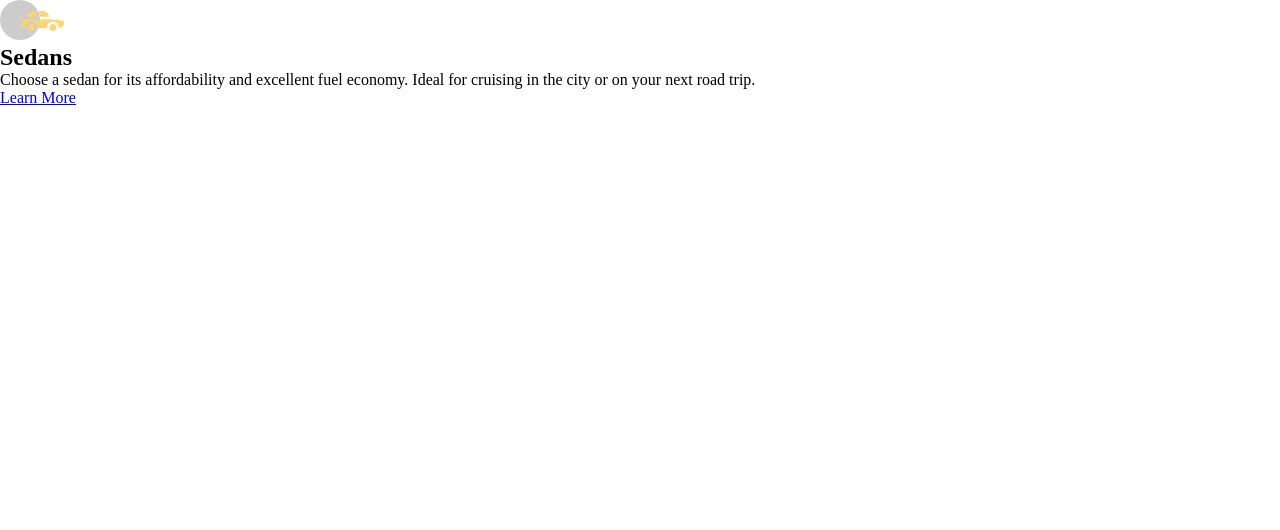
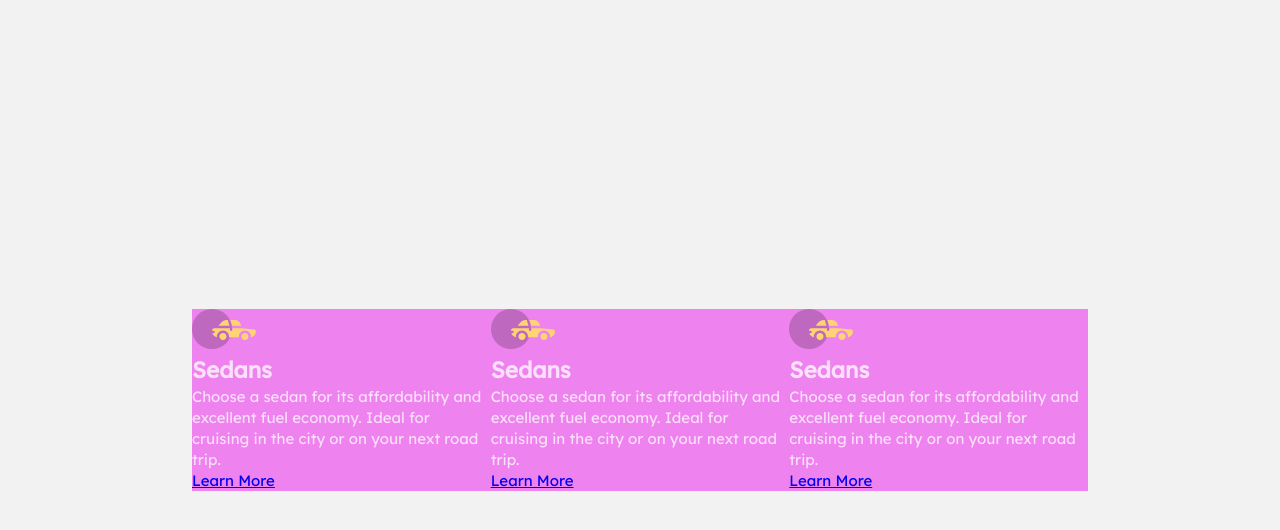
Before and after one commit to lilKriT/3-column-preview-card, a plain HTML site: page index.html in a window 1280 px wide. Drawn offline with Linux system fonts and the light colour scheme.

Commit message:
Working on it.

```diff
--- a/css/style.css
+++ b/css/style.css
@@ -1,5 +1,49 @@
+@import url('https://fonts.googleapis.com/css2?family=Big+Shoulders+Display:wght@700&family=Lexend+Deca&display=swap');
+
+:root {
+    --bright-orange: hsl(31, 77%, 52%);
+    --dark-cyan: hsl(184, 100%, 22%);
+    --very-dark-cyan: hsl(179, 100%, 13%);
+
+    --transparent-white: hsla(0, 0%, 100%, 0.75);
+    --very-light-gray:  hsl(0, 0%, 95%);
+}
+
 * {
     margin: 0;
     padding: 0;
     box-sizing: border-box;
 }
+
+html {
+    font-size: 10px;
+}
+
+body {
+    background-color: var(--very-light-gray);
+
+    font-family: 'Lexend Deca', sans-serif;
+    font-size: 1.5rem;
+    color: var(--transparent-white);
+    line-height: 1.4;
+    font-weight: 400;
+}
+
+main {
+    width: 100%;
+    min-height: 100vh;
+    display: flex;
+    align-items: center;
+}
+
+.products-container {
+    background-color: violet;
+    width: 70%;
+    margin: 0 auto;
+
+    display: flex;
+}
+
+.products-column {
+    flex-grow: 1;
+}
--- a/index.html
+++ b/index.html
@@ -1,5 +1,6 @@
 <!DOCTYPE html>
 <html lang="en">
+
 <head>
     <meta charset="UTF-8">
     <meta http-equiv="X-UA-Compatible" content="IE=edge">
@@ -10,16 +11,14 @@
 
     <title>3-Column Preview Card</title>
 </head>
+
 <body>
 
     <main>
         <div class="products-container">
-            <div class="products-column">
-                <div class="product-icon">
+            <div class="products-column orange-bg">
                 <img src="img/icon-sedans.svg" alt="" width="64" height="40">
-                </div>
 
-                <div class="product-content">
                 <h2 class="product-heading">
                     Sedans
                 </h2>
@@ -28,17 +27,49 @@
                     Choose a sedan for its affordability and excellent fuel economy. Ideal for cruising in the city
                     or on your next road trip.
                 </p>
-                </div>
 
-                <div class="product-learn">
                 <a href="#">
                     Learn More
                 </a>
             </div>
+
+            <div class="products-column dark-cyan-bg">
+                <img src="img/icon-sedans.svg" alt="" width="64" height="40">
+
+                <h2 class="product-heading">
+                    Sedans
+                </h2>
+
+                <p class="product-description">
+                    Choose a sedan for its affordability and excellent fuel economy. Ideal for cruising in the city
+                    or on your next road trip.
+                </p>
+
+                <a href="#">
+                    Learn More
+                </a>
+            </div>
+
+            <div class="products-column very-dark-cyan-bg">
+                <img src="img/icon-sedans.svg" alt="" width="64" height="40">
+
+                <h2 class="product-heading">
+                    Sedans
+                </h2>
+
+                <p class="product-description">
+                    Choose a sedan for its affordability and excellent fuel economy. Ideal for cruising in the city
+                    or on your next road trip.
+                </p>
+
+                <a href="#">
+                    Learn More
+                </a>
             </div>
 
         </div>
     </main>
 
 </body>
+
 </html>
```
Lines whose indentation alone changed are shown as unchanged.
